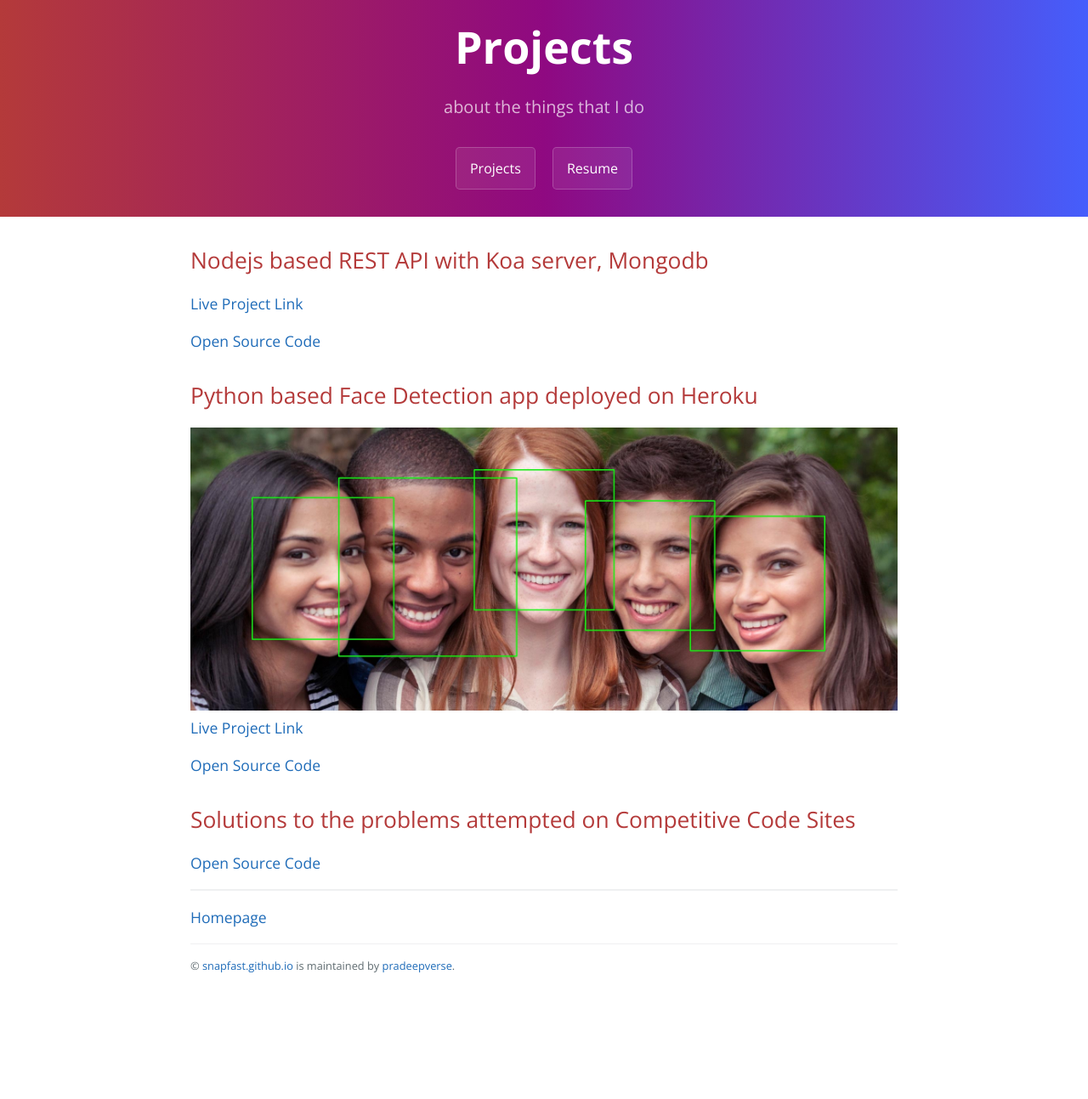
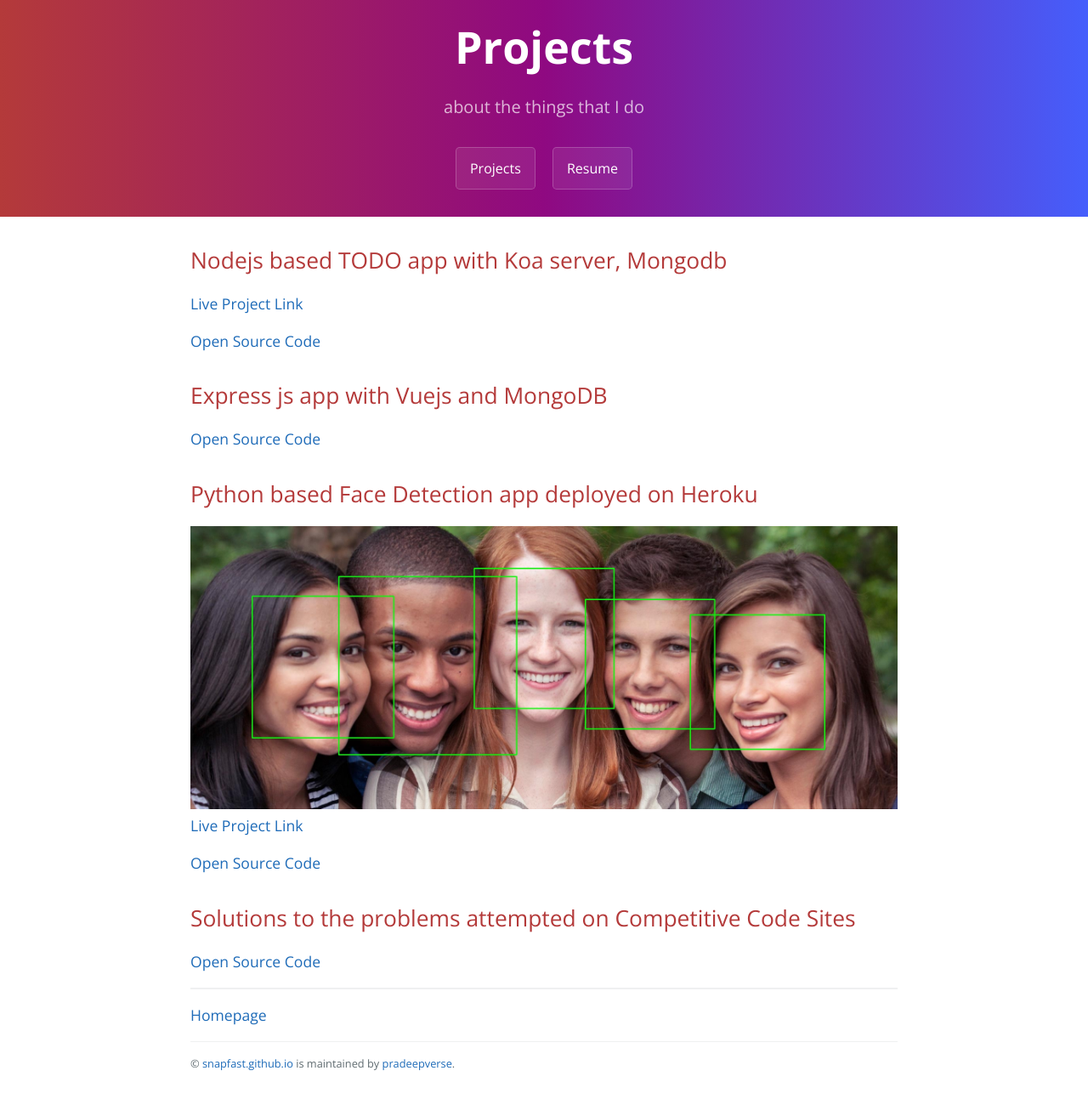
Before and after one commit to pradeepverse/snapfast.github.io, a Jekyll site: the page built from projects.md, in a window 1280 px wide. Shown: the whole page at 85% size. Built offline with Jekyll 4.4.1, drawn with Linux system fonts in a browser that asks for light colours; before the commit the page ends 1178 px from its top, so only the background shows below that.

Commit message:
Update projects.md

```diff
--- a/projects.md
+++ b/projects.md
@@ -4,11 +4,16 @@ title: Projects
 description: about the things that I do
 ---
 
-## Nodejs based REST API with Koa server, Mongodb
+## Nodejs based TODO app with Koa server, Mongodb
 
-[Live Project Link](https://opencv-act.herokuapp.com)
+[Live Project Link]()
 
-[Open Source Code]()
+[Open Source Code](https://github.com/rahbal/koa-web-app)
+
+
+## Express js app with Vuejs and MongoDB
+
+[Open Source Code](https://github.com/rahbal/VueMonExpress)
 
 
 ## Python based Face Detection app deployed on Heroku
@@ -16,7 +21,7 @@ description: about the things that I do
 ![face-detect](img/facedetect-equality-and-diversity.jpg)
 [Live Project Link](https://opencv-act.herokuapp.com)
 
-[Open Source Code]()
+[Open Source Code](https://github.com/rahbal/opencv-act)
 
 
 ## Solutions to the problems attempted on Competitive Code Sites
```
